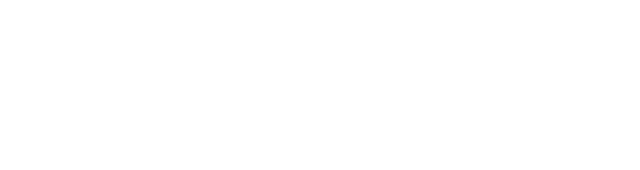
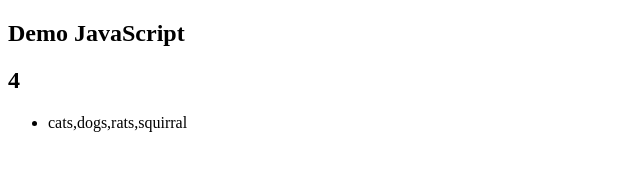
Before and after one commit to ChakerBaloch/ComputingFAF, a plain HTML site: page introToJs/index.html in a window 1280 px wide. Shown: the whole page, without its empty margins (0-640 px from the left). Drawn offline with Linux system fonts and the light colour scheme.

```diff
--- a/introToJs/index.html
+++ b/introToJs/index.html
@@ -4,9 +4,41 @@
     <meta charset="UTF-8">
     <meta http-equiv="X-UA-Compatible" content="IE=edge">
     <meta name="viewport" content="width=device-width, initial-scale=1.0">
+    <script src="./index.js"></script>
     <title>Document</title>
 </head>
 <body>
+    <!--This is just practice to get used-->
+    <h2>Demo JavaScript</h2>
+    <div>
+        <h2 id = "my-favorite"></h2>
+    </div>
 
+    <div>
+        <ul id = "my-list"></ul>
+    </div>
+
+    <div>
+        <h2 id="array-practice"></h2>
+    </div>
+
+<script>
+    let favoriteArr = ["cats","dogs","rats","squirral"];
+
+   // let myFavorite = document.getElementById('my-favorite');
+   // myFavorite.innerHTML = `<li>${favoriteArr[3]}</li>`;
+
+    let myTotal = document.getElementById('my-favorite');
+    let total = favoriteArr.length;
+    myTotal.innerHTML = total;
+
+    let petList = document.getElementById('my-list');
+
+    function showArray(arr){
+        return "<li>"+arr+"</li>";
+    };
+    petList.innerHTML = showArray(favoriteArr);
+
+</script>
 </body>
 </html>
```
